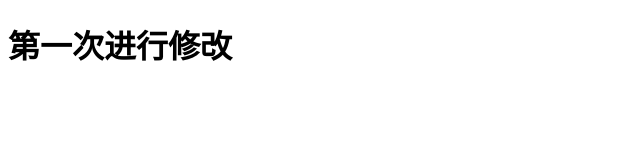
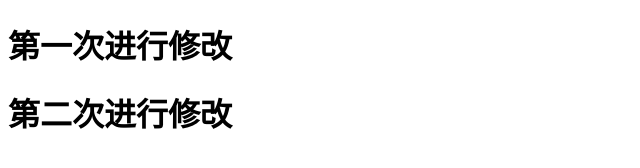
Before and after one commit to GSSgss123/-git-, a plain HTML site: page 多人协作.html in a window 1280 px wide. Shown: the whole page, without its empty margins (0-640 px from the left). Drawn offline with Linux system fonts and the light colour scheme.

Commit message:
第二次提交

```diff
--- a/多人协作.html
+++ b/多人协作.html
@@ -10,6 +10,7 @@
 
 <body>
     <h1>第一次进行修改</h1>
+    <h1>第二次进行修改</h1>
 </body>
 
 </html>
```
